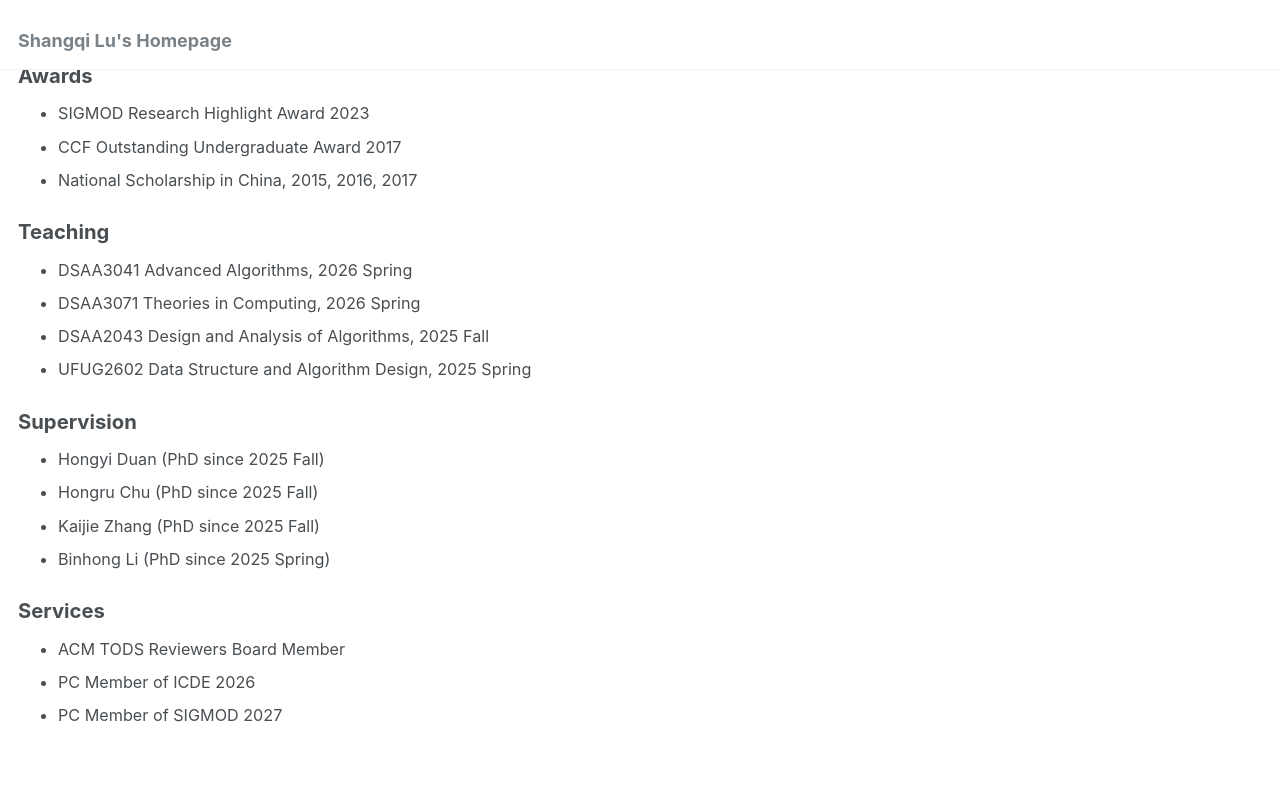
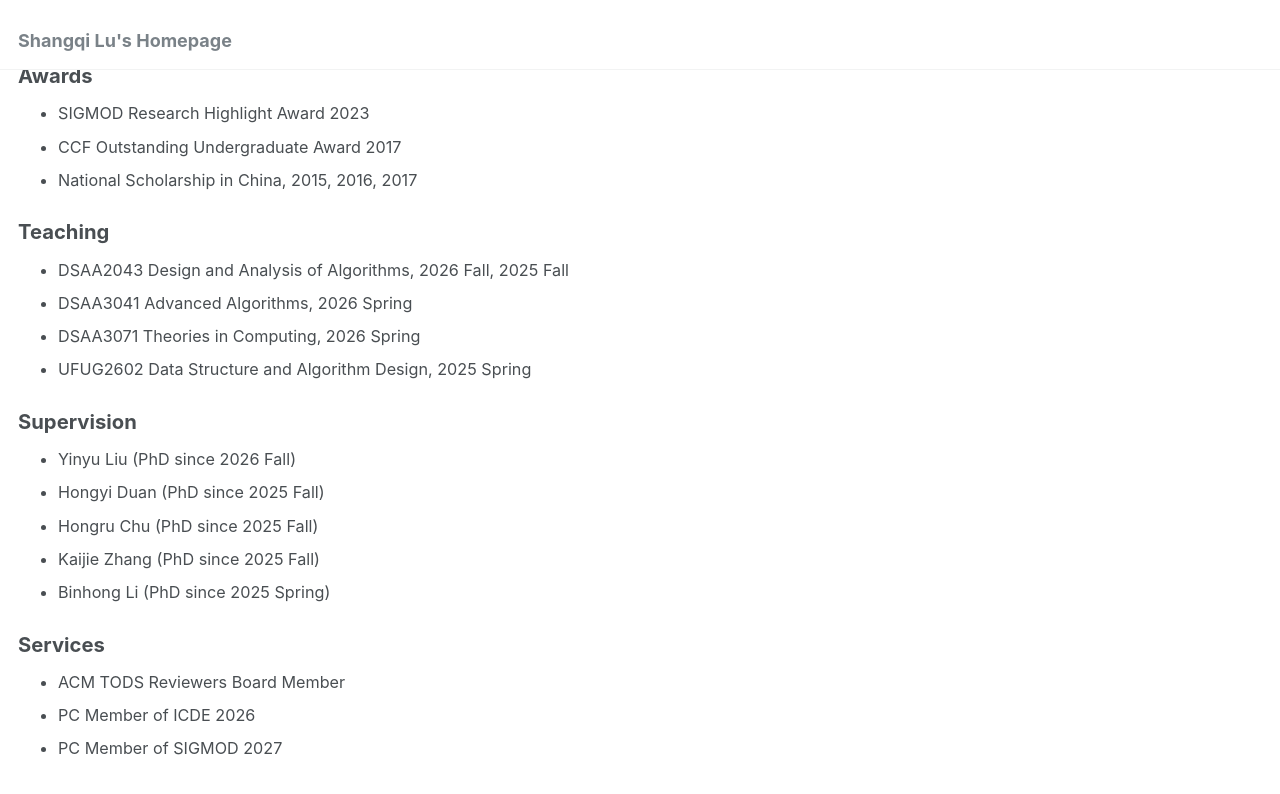
Before and after one commit to shangqilu/shangqilu.github.io, a Jekyll site: the page built from _pages/about.md, in a window 1280 px wide and 900 px high, scrolled down 1905 px. Shown: the top 794 px of the window. Built offline with Jekyll 4.4.1, drawn with Linux system fonts in a browser that asks for light colours.

Commit message:
Update teaching and supervision on homepage.
Add 2026 Fall course offering and new PhD student Yinyu Liu.

Co-authored-by: Cursor <cursoragent@cursor.com>

```diff
--- a/_pages/about.md
+++ b/_pages/about.md
@@ -127,13 +127,14 @@ In publications marked with `**`, authors are ordered alphabetically, as is a co
 
 ### Teaching
 
+- DSAA2043 Design and Analysis of Algorithms, 2026 Fall, 2025 Fall
 - DSAA3041 Advanced Algorithms, 2026 Spring
 - DSAA3071 Theories in Computing, 2026 Spring
-- DSAA2043 Design and Analysis of Algorithms, 2025 Fall
 - UFUG2602 Data Structure and Algorithm Design, 2025 Spring
 
 ### Supervision
 
+- Yinyu Liu (PhD since 2026 Fall)
 - Hongyi Duan (PhD since 2025 Fall)
 - Hongru Chu (PhD since 2025 Fall)
 - Kaijie Zhang (PhD since 2025 Fall)
```
